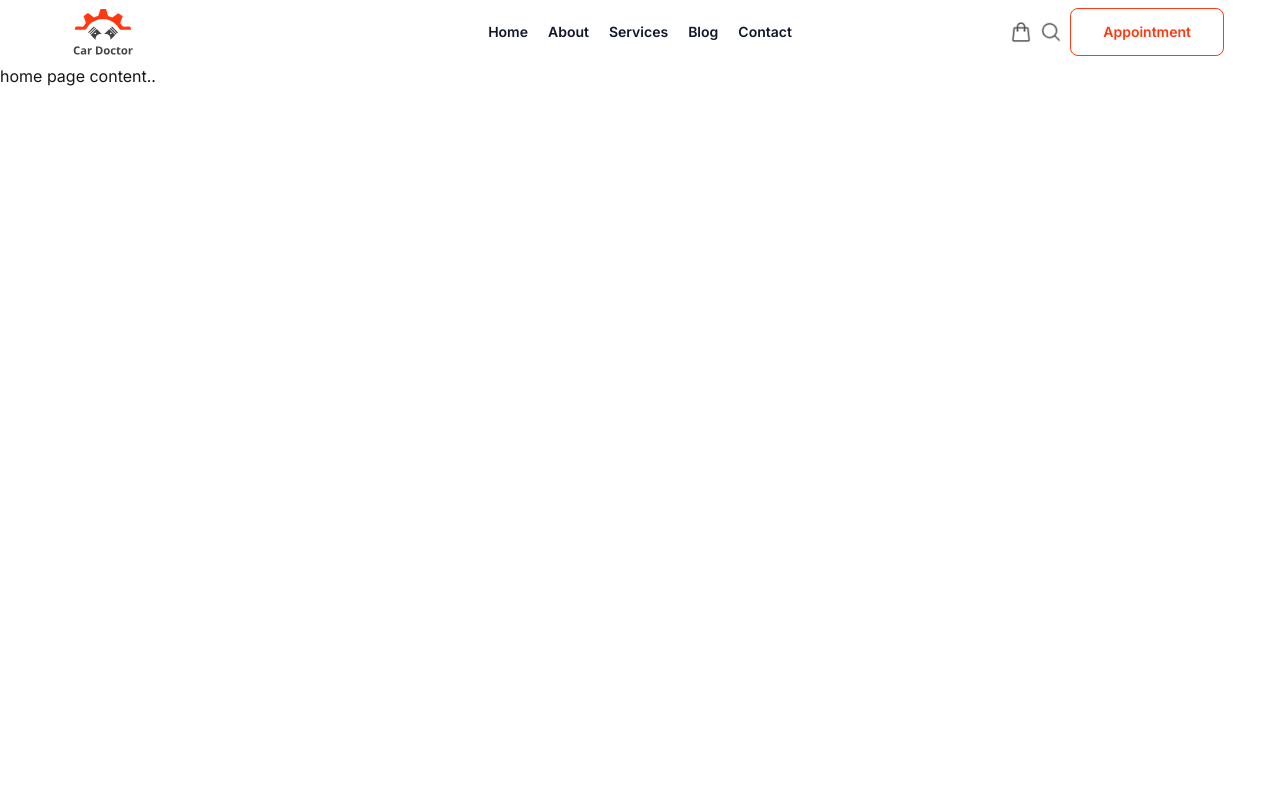
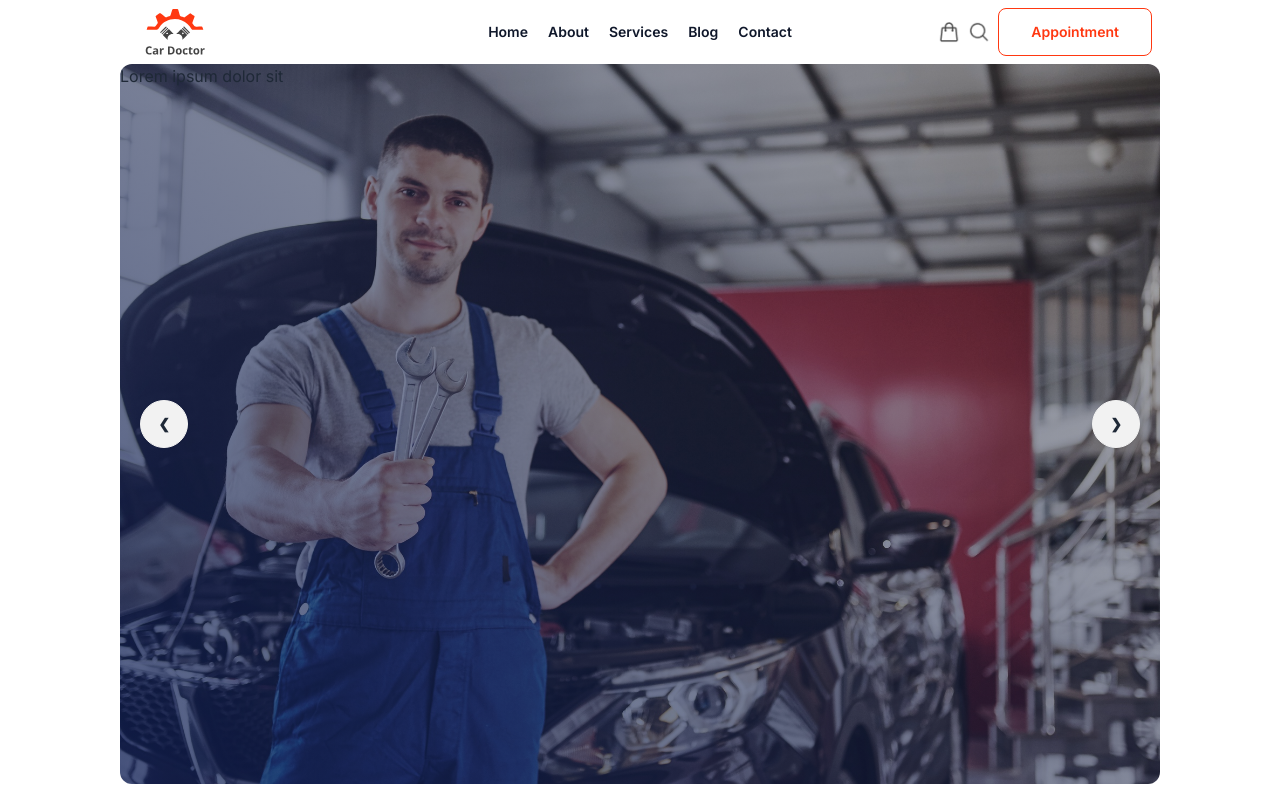
Before and after one commit to kader009/car-next, a Next.js app: page / in a window 1280 px wide. Shown: the top 800 px of the page. Built offline with nearby package versions, Linux system fonts and the light colour scheme.

Commit message:
banner done

```diff
--- /dev/null
+++ b/src/app/components/HomePage/Banner.tsx
@@ -0,0 +1,70 @@
+import Container from '../ui/Container';
+
+const BannerPage = () => {
+  return (
+    <div>
+      <Container>
+        <div className="carousel w-full">
+          {banners.map((banner, index) => (
+            <div
+              style={{
+                backgroundImage: `linear-gradient(45deg,rgba(7,25,82,0.7), rgba(0,0,0,0.3)), url(/assets/images/banner/${
+                  index + 1
+                }.jpg)`,
+              }}
+              id={`slide${index + 1}`}
+              className="carousel-item relative w-full h-[90vh] bg-top bg-no-repeat bg-cover rounded-xl"
+              key={index}
+            >
+              <div>
+                <h1>Lorem ipsum dolor sit</h1>
+              </div>
+
+              <div className="absolute left-5 right-5 top-1/2 flex -translate-y-1/2 transform justify-between">
+                <a href={banner.prev} className="btn btn-circle">
+                  ❮
+                </a>
+                <a href={banner.next} className="btn btn-circle">
+                  ❯
+                </a>
+              </div>
+            </div>
+          ))}
+        </div>
+      </Container>
+    </div>
+  );
+};
+
+const banners = [
+  {
+    title: 'Affordable Price For Car Servicing',
+    description:
+      'There are many variations of passages of  available, but the majority have suffered alteration in some form',
+    next: '#slide2',
+    prev: '#slide4',
+  },
+  {
+    title: 'Affordable Price For Car Servicing',
+    description:
+      'There are many variations of passages of  available, but the majority have suffered alteration in some form',
+    next: '#slide3',
+    prev: '#slide1',
+  },
+  {
+    title: 'Affordable Price For Car Servicing',
+    description:
+      'There are many variations of passages of  available, but the majority have suffered alteration in some form',
+    next: '#slide4',
+    prev: '#slide2',
+  },
+  {
+    title: 'Affordable Price For Car Servicing',
+    description:
+      'There are many variations of passages of  available, but the majority have suffered alteration in some form',
+    next: '#slide1',
+    prev: '#slide3',
+  },
+];
+
+export default BannerPage;
--- a/src/app/components/HomePage/HomePage.tsx
+++ b/src/app/components/HomePage/HomePage.tsx
@@ -1,5 +1,9 @@
+import BannerPage from "./Banner";
+
 const HomePage = () => {
-  return <div className="h-screen">home page content..</div>;
+  return <div className="h-screen">
+    <BannerPage/>
+  </div>;
 };
 
 export default HomePage;
--- a/src/app/components/ui/Container.tsx
+++ b/src/app/components/ui/Container.tsx
@@ -1,7 +1,7 @@
 import { ReactNode } from 'react';
 
 const Container = ({ children }: { children: ReactNode }) => {
-  return <div className="mx-12">{children}</div>;
+  return <div className="mx-[120px]">{children}</div>;
 };
 
 export default Container;
--- a/tailwind.config.ts
+++ b/tailwind.config.ts
@@ -1,17 +1,17 @@
-import type { Config } from "tailwindcss";
+import type { Config } from 'tailwindcss';
 
 const config: Config = {
   content: [
-    "./src/pages/**/*.{js,ts,jsx,tsx,mdx}",
-    "./src/components/**/*.{js,ts,jsx,tsx,mdx}",
-    "./src/app/**/*.{js,ts,jsx,tsx,mdx}",
+    './src/pages/**/*.{js,ts,jsx,tsx,mdx}',
+    './src/components/**/*.{js,ts,jsx,tsx,mdx}',
+    './src/app/**/*.{js,ts,jsx,tsx,mdx}',
   ],
   theme: {
     extend: {
       backgroundImage: {
-        "gradient-radial": "radial-gradient(var(--tw-gradient-stops))",
-        "gradient-conic":
-          "conic-gradient(from 180deg at 50% 50%, var(--tw-gradient-stops))",
+        'gradient-radial': 'radial-gradient(var(--tw-gradient-stops))',
+        'gradient-conic':
+          'conic-gradient(from 180deg at 50% 50%, var(--tw-gradient-stops))',
       },
     },
   },
@@ -20,15 +20,20 @@
     themes: [
       {
         doctortheme: {
-          "primary": "#FF3811",
-          "secondary": "#f6d860",
-          "accent": "#37cdbe",
-          "neutral": "#3d4451",
-          "base-100": "#ffffff",
+          ...require('daisyui/src/theming/themes')['light'],
+          primary: '#FF3811',
+          secondary: 'teal',
+
+          '.btn-primary': {
+            'color': '#fff',
+          },
+          '.btn-outline.btn-primary:hover': {
+            'color': '#fff',
+          },
         },
       },
-      "dark",
-      "cupcake",
+      'dark',
+      'cupcake',
     ],
   },
 };
```
Also changed, not shown: src/app/components/shared/Navbar.tsx (line endings or trailing spaces).
